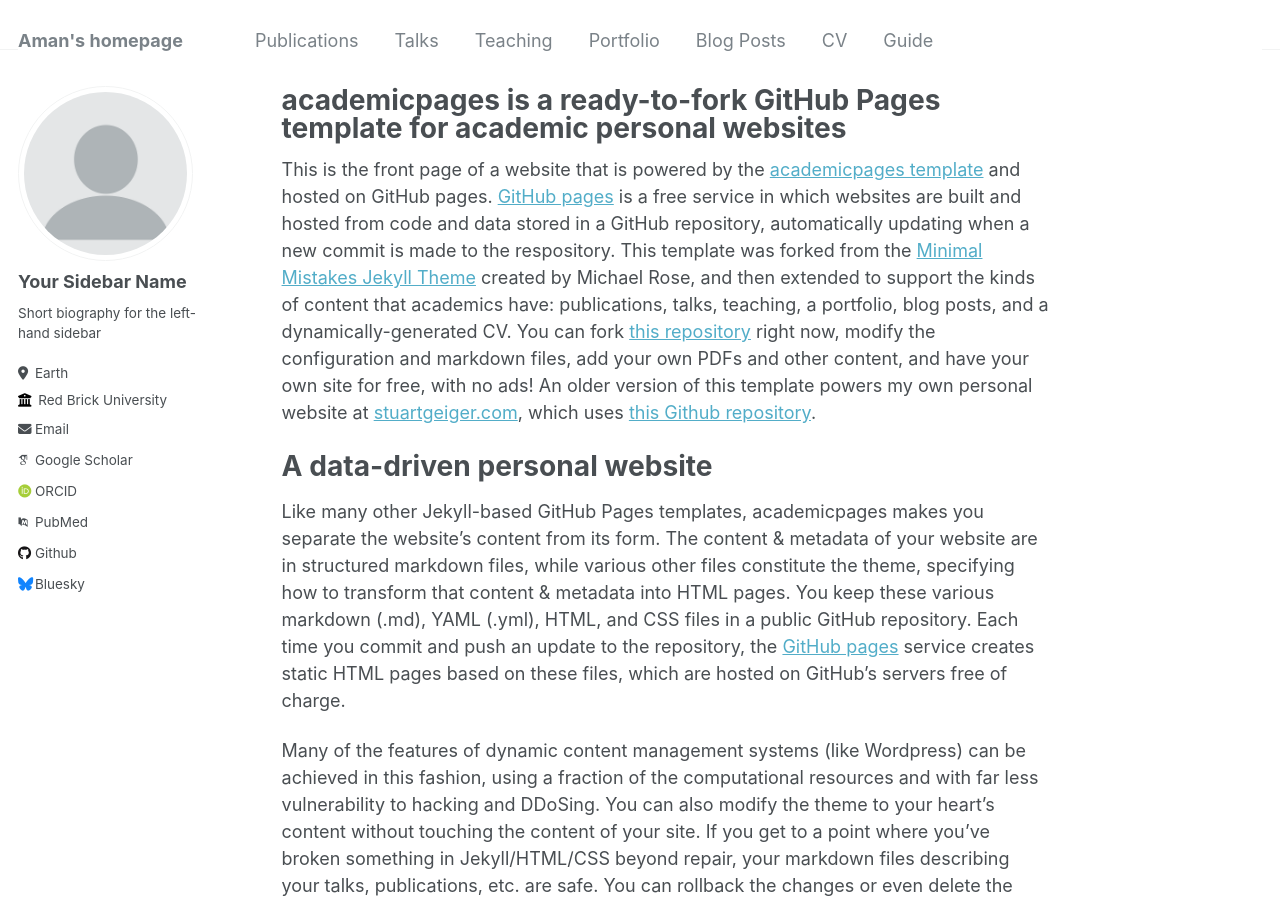
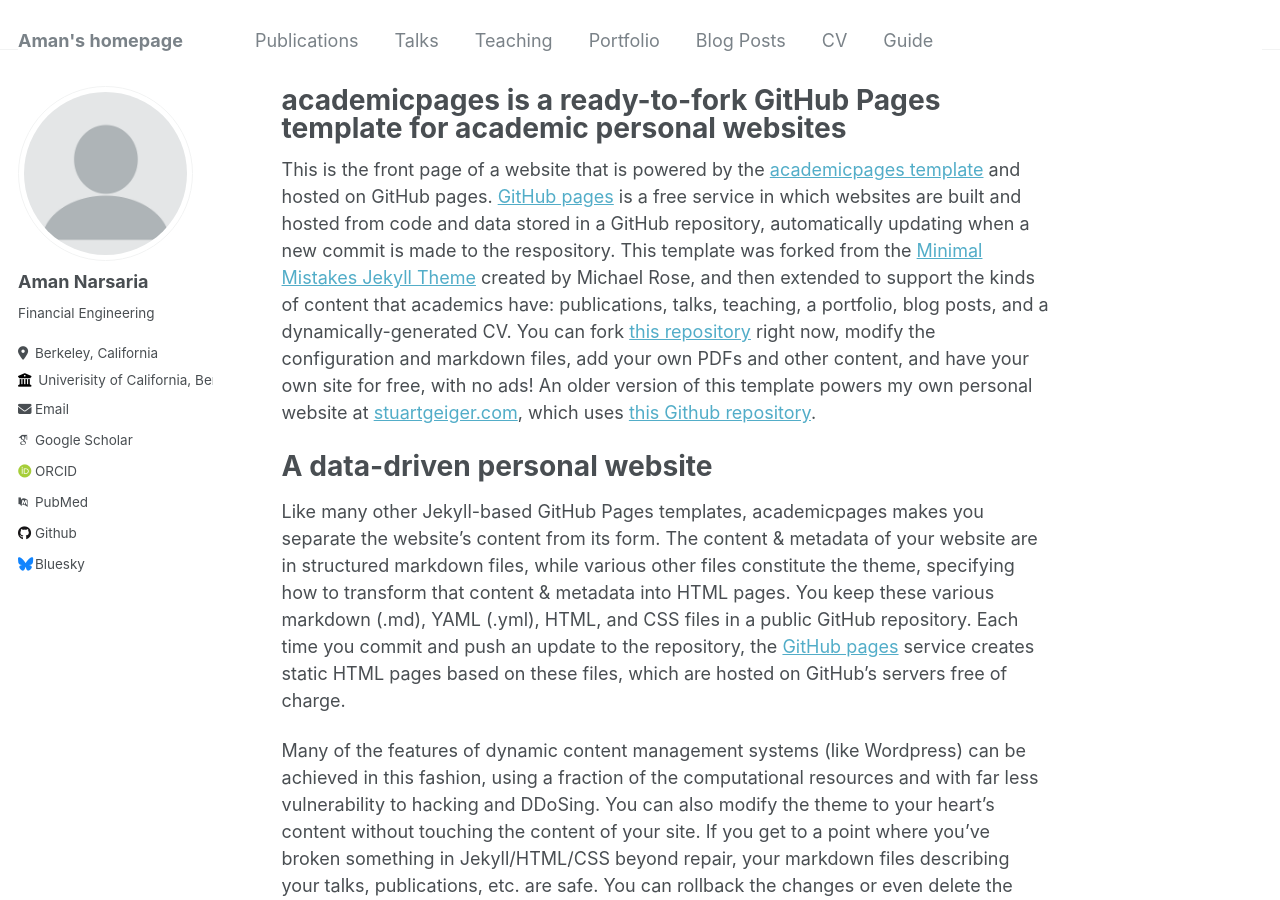
Before and after one commit to amannarsaria4/amannarsaria4.github.io, a Jekyll site: the page built from _pages/about.md, in a window 1280 px wide and 900 px high. Built offline with Jekyll 4.4.1, drawn with Linux system fonts in a browser that asks for light colours; some web fonts are replaced.

Commit message:
add files

```diff
--- a/_config.yml
+++ b/_config.yml
@@ -22,13 +22,13 @@ repository               : "amannarsaria4/amannarsaria4.github.io"
 author:
   # Biographic information
   avatar           : "profile.png"
-  name             : "Your Sidebar Name"
+  name             : "Aman Narsaria"
   pronouns         : # example: "she/her"
-  bio              : "Short biography for the left-hand sidebar"
-  location         : "Earth"
-  employer         : "Red Brick University"
+  bio              : "Financial Engineering"
+  location         : "Berkeley, California"
+  employer         : "Univerisity of California, Berkeley"
   uri              : # URL
-  email            : "none@example.org"
+  email            : "amannarsaria4@gmail.com"
 
   # Academic websites
   arxiv            : # URL - Update with the correct link to your profile
```
